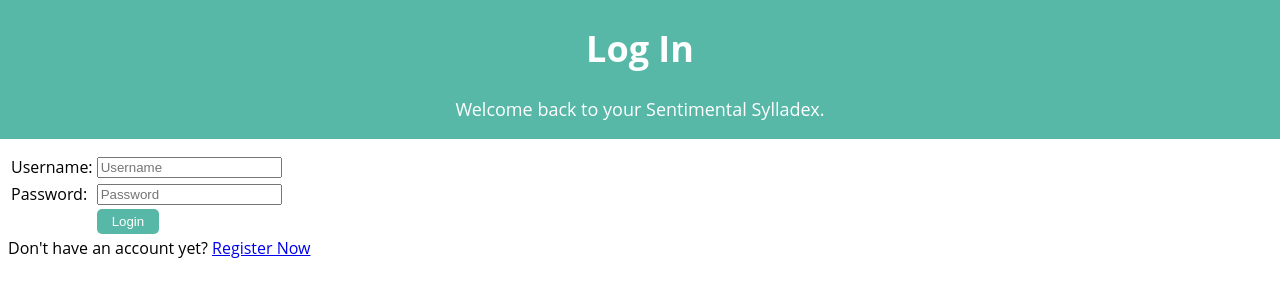
After one commit to realynnsio/sentimental-sylladex, a Django app: page /login/ in a window 1280 px wide. The commit adds this page. Shown: the top 300 px of the page. Run offline with Django 4.2, Linux system fonts and the light colour scheme; parts of the project's set-up code (start-up, migrations or seed data) failed here and were passed over.

Commit message:
update: Tugas 4 Progress

```diff
--- a/main/models.py
+++ b/main/models.py
@@ -1,7 +1,9 @@
 from django.db import models
+from django.contrib.auth.models import User
 
 # Create your models here.
 class Item(models.Model):
+    user = models.ForeignKey(User, on_delete=models.CASCADE)
     name = models.CharField(max_length=255)
     amount = models.IntegerField(default=0)
     description = models.TextField(default="")
--- /dev/null
+++ b/main/templates/login.html
@@ -0,0 +1,50 @@
+{% extends 'base.html' %}
+
+{% block meta %}
+    <title>Login</title>
+{% endblock meta %}
+
+{% block content %}
+
+<div class="header" style="width:100%; margin: 0px;">
+    <h1>Log In</h1>
+    <p>
+        Welcome back to your Sentimental Sylladex.
+    </p>
+</div>
+
+<div class = "login">
+
+    <form method="POST" action="">
+        {% csrf_token %}
+        <table>
+            <tr>
+                <td>Username: </td>
+                <td><input type="text" name="username" placeholder="Username" class="form-control"></td>
+            </tr>
+
+            <tr>
+                <td>Password: </td>
+                <td><input type="password" name="password" placeholder="Password" class="form-control"></td>
+            </tr>
+
+            <tr>
+                <td></td>
+                <td><input class="btn login_btn" type="submit" value="Login"></td>
+            </tr>
+        </table>
+    </form>
+
+    {% if messages %}
+        <ul>
+            {% for message in messages %}
+                <li>{{ message }}</li>
+            {% endfor %}
+        </ul>
+    {% endif %}
+
+    Don't have an account yet? <a href="{% url 'main:register' %}">Register Now</a>
+
+</div>
+
+{% endblock content %}
--- a/main/urls.py
+++ b/main/urls.py
@@ -1,5 +1,6 @@
 from django.urls import path
 from main.views import show_main, create_item, show_html, show_json, show_json_by_id, show_xml, show_xml_by_id
+from main.views import register, login_user, logout_user #adjust_amount
 
 app_name = 'main'
 
@@ -11,4 +12,7 @@ urlpatterns = [
     path('json', show_json, name='show_json'),
     path('xml/<int:id>/', show_xml_by_id, name='show_xml_by_id'),
     path('json/<int:id>/', show_json_by_id, name='show_json_by_id'),
+    path('register/', register, name='register'),
+    path('login/', login_user, name='login'),
+    path('logout/', logout_user, name='logout'),
 ]
--- a/main/views.py
+++ b/main/views.py
@@ -1,24 +1,27 @@
-from django.shortcuts import render
+from django.shortcuts import render, redirect
 from main.models import Item
-from django.http import HttpResponseRedirect
+from django.http import HttpResponseRedirect, HttpResponse
 from main.forms import ItemForm
 from django.urls import reverse
-from django.http import HttpResponse
 from django.core import serializers
-
-# Mengembalikan Data dalam Bentuk XML
-
+from django.contrib.auth.forms import UserCreationForm
+from django.contrib import messages
+from django.contrib.auth import authenticate, login, logout
+from django.contrib.auth.decorators import login_required
+import datetime
 
 # Create your views here.
+@login_required(login_url='/login')
 def show_main(request):
     context = {
         'app_name': 'The Sentimental Sylladex',
-        'name': 'Alma Putri Nashrida',
-        'pbp_class' : 'PBP E'
+        'name': request.user.username,
+        'pbp_class' : 'PBP E',
+        'last_login': request.COOKIES['last_login'],
     }
 
-    items = Item.objects.all() # changed .values()
-    amounts = Item.objects.all().values_list('amount')
+    items = Item.objects.filter(user=request.user) # changed .values()
+    amounts = Item.objects.filter(user=request.user).values_list('amount')
     amount_total = 0
     for amount in amounts:
         amount_total += int(amount[0])
@@ -34,7 +37,9 @@ def create_item(request):
     form = ItemForm(request.POST or None)
 
     if form.is_valid() and request.method == "POST":
-        form.save()
+        item = form.save(commit=False)
+        item.user = request.user
+        item.save()
         return HttpResponseRedirect(reverse('main:show_main'))
 
     context['form'] = form
@@ -75,3 +80,48 @@ def show_xml_by_id(request, id):
 def show_json_by_id(request, id):
     data = Item.objects.filter(pk=id)
     return HttpResponse(serializers.serialize("json", data), content_type="application/json")
+
+def register(request):
+    form = UserCreationForm()
+
+    if request.method == "POST":
+        form = UserCreationForm(request.POST)
+        if form.is_valid():
+            form.save()
+            messages.success(request, 'Your account has been successfully created!')
+            return redirect('main:login')
+    context = {'form':form}
+    return render(request, 'register.html', context)
+
+def login_user(request):
+    if request.method == 'POST':
+        username = request.POST.get('username')
+        password = request.POST.get('password')
+        user = authenticate(request, username=username, password=password)
+        if user is not None:
+            login(request, user)
+            response = HttpResponseRedirect(reverse("main:show_main"))
+            response.set_cookie('last_login', str(datetime.datetime.now()))
+            return response
+        else:
+            messages.info(request, 'Sorry, incorrect username or password. Please try again.')
+    context = {}
+    return render(request, 'login.html', context)
+
+def logout_user(request):
+    logout(request)
+    response = HttpResponseRedirect(reverse('main:login'))
+    response.delete_cookie('last_login')
+    return response
+
+# def adjust_amount(request, id, num):
+#     data = Item.objects.filter(pk=id)
+
+#     if ((data.amount + num) <= 0):
+#         data.delete()
+#     else:
+#         data.amount += num
+#         data.save()
+
+#     return redirect('main:main')
+#     # is this right idk what else to do
```
Also changed, not shown: main/templates/main.html (+8 -0 lines), main/templates/register.html (added, +39 -0 lines), main/migrations/0003_item_user.py (added).
